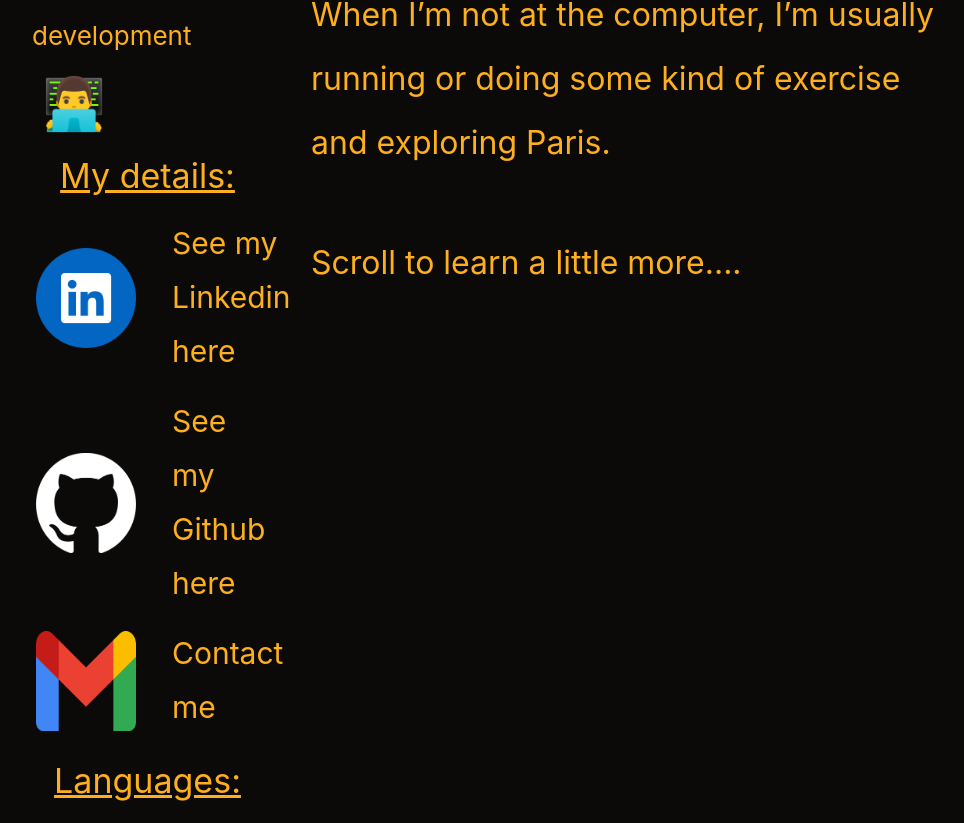
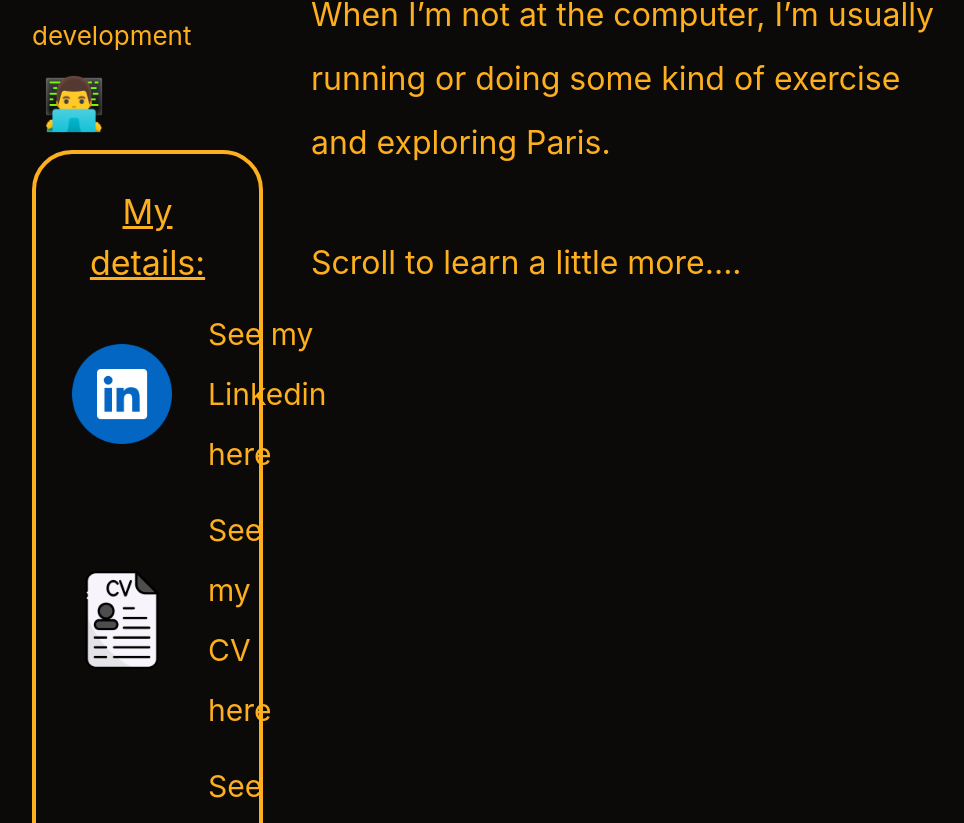
Before and after one commit to dgraham09/portfolio-site, a React (Create React App) app: page / in a window 1280 px wide. Shown: the part 497-1320 px from the top of the page, without its empty margins (16-980 px from the left). Built offline with nearby package versions, Linux system fonts and the light colour scheme; a web font is replaced by a local one.

Commit message:
Added CV icon and project hover

```diff
--- a/src/components/Profile.js
+++ b/src/components/Profile.js
@@ -5,6 +5,7 @@ import technologist from "../assets/technologist.png";
 import linkedin from "../assets/linkedin.png";
 import github from "../assets/github.png";
 import gmail from "../assets/gmail.png";
+import cv from "../assets/cv.png";
 import LanguagesList from "./LanguagesList";
 import Projects from "./Projects";
 import { motion, useScroll, useTransform } from "framer-motion";
@@ -111,6 +112,16 @@ const Profile = () => {
               <a href="https://www.linkedin.com/in/dgraham3/">
                 See my Linkedin here
               </a>
+            </p>
+          </div>
+          <div className="mt-4 flex flex-row justify-start items-center">
+            <img src={cv} className="language"></img>
+            <p
+              className="grow text-start ms-8"
+              onMouseEnter={linkEnter}
+              onMouseLeave={textLeave}
+            >
+              <a href="#">See my CV here </a>
             </p>
           </div>
           <div className="mt-4 flex flex-row justify-start items-center">
--- a/src/components/Projects.js
+++ b/src/components/Projects.js
@@ -7,16 +7,17 @@ const Projects = () => {
       <Card>
         {/* <h2 className="text-center">Midpoint</h2> */}
         <div className="flex project-thumbnail midpoint">
+          <button class="view-button">Click to view</button>
         </div>
       </Card>
       <Card>
-        <div className="flex project-thumbnail spaces">
-        </div>
+        <div className="flex project-thumbnail spaces"></div>
       </Card>
       <Card>
-        <div className="flex project-thumbnail movieMinder">
-
-        </div>
+        <div className="flex project-thumbnail movieMinder"></div>
+      </Card>
+      <Card>
+        <div className="flex project-thumbnail findYourHat"></div>
       </Card>
     </div>
   );
--- a/src/index.css
+++ b/src/index.css
@@ -43,7 +43,7 @@ h5 {
   font-size: 30px;
 }
 
-p {
+p, a {
   font-size: 32px;
   line-height: 2em;
 }
@@ -52,10 +52,12 @@ a {
   font-size: 30px;
 }
 
-.icon-scroll, .icon-scroll:before {
+.icon-scroll, .icon-scroll:before, .resume {
   position: absolute;
   left: 85%;
 }
+
+
 
 .icon-scroll {
   width: 80px;
@@ -83,7 +85,6 @@ a {
 }
 
 .profile-image-container {
-
   height: 30vh;
 }
 
@@ -96,6 +97,12 @@ a {
 .languages-container {
   min-height: 300px;
   position: sticky;
+}
+
+.details-container, .languages-container {
+  border: 4px solid rgb(253, 175, 30);
+  padding: 2em;
+  border-radius: 40px;
 }
 
 .bio-text, .languages-container p, .details-container p{
@@ -121,10 +128,13 @@ a {
   width: 50vw;
   height: 500px;
   border-radius: 40px;
-  /* padding: 2em; */
   margin-top: 1em;
-  animation: float 5s ease-in-out infinite;
+  animation: float 4s ease-in-out infinite;
   box-shadow: 4px 4px 15px 2px rgb(253, 175, 30);
+}
+
+.card:hover {
+  scale: 1.02;
 }
 
 .project-thumbnail {
@@ -140,6 +150,31 @@ a {
   z-index: -1;
 }
 
+.view-button {
+  margin: 180px auto;
+  background-color: rgb(253, 175, 30);
+  color: white;
+  height: 3em;
+  width: 10.5em;
+  border-radius: 60px;
+  padding: 0.5em;
+  transform: scale(0);
+  text-align: center;
+  font-size: 28px;
+}
+
+.project-thumbnail:hover {
+  filter: brightness(70%);
+  .view-button {
+    transform: scale(1);
+    z-index: 1;
+  }
+}
+
+.project-thumbnail .view-button:hover {
+  filter: brightness(100%);
+}
+
 .project-thumbnail.midpoint {
   background-image: url('../src/assets/midpoint.png');
 }
@@ -153,6 +188,10 @@ a {
   background-image: url('../src/assets/movie_minder.png');
 }
 
+.project-thumbnail.findYourHat {
+  background-image: url('../src/assets/findYourHat.png')
+}
+
 
 .cursor {
   background-color: yellow;
@@ -163,6 +202,7 @@ a {
   top: 0;
   left: 0;
   pointer-events: none;
+  z-index: 1;
 
 }
 
```
Also changed, not shown: src/assets/cv.png (added), src/assets/findYourHat.png (added).
